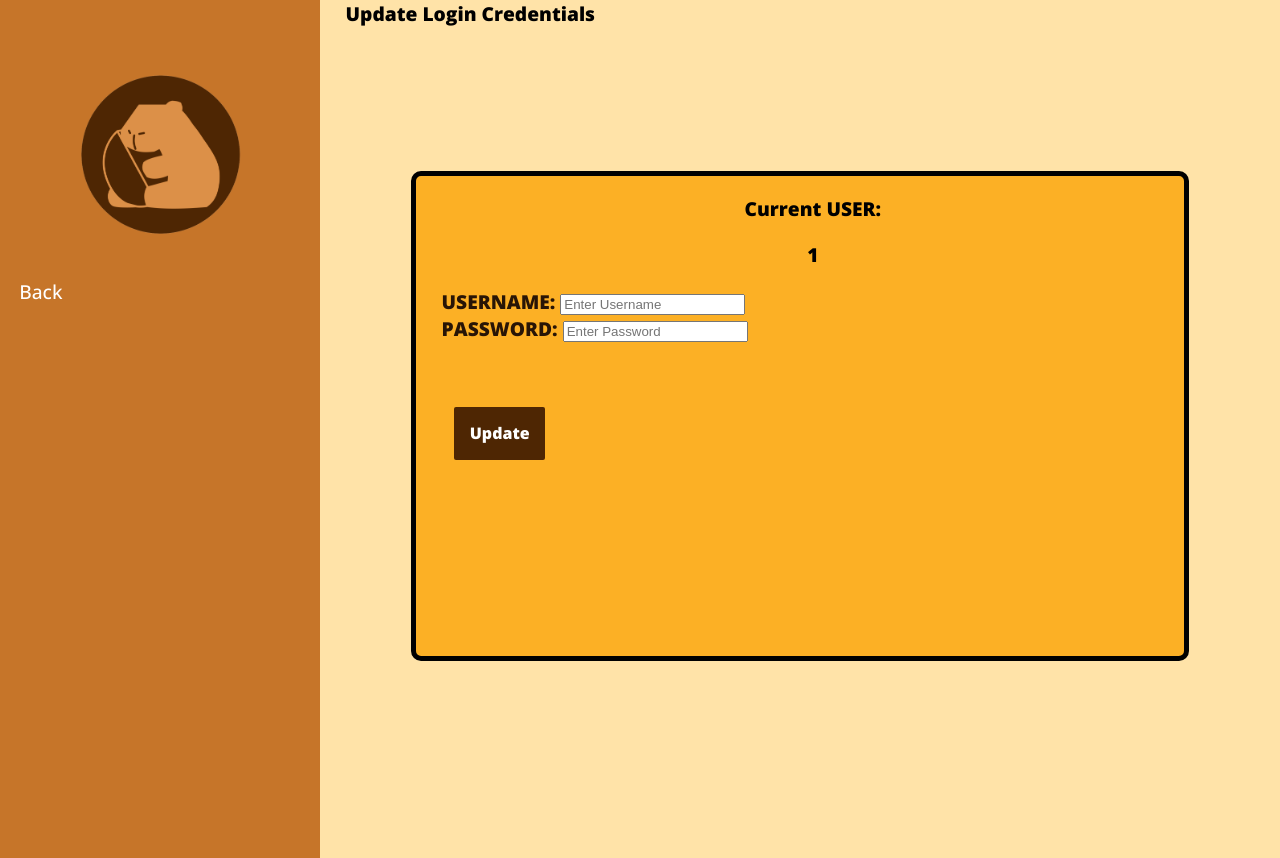
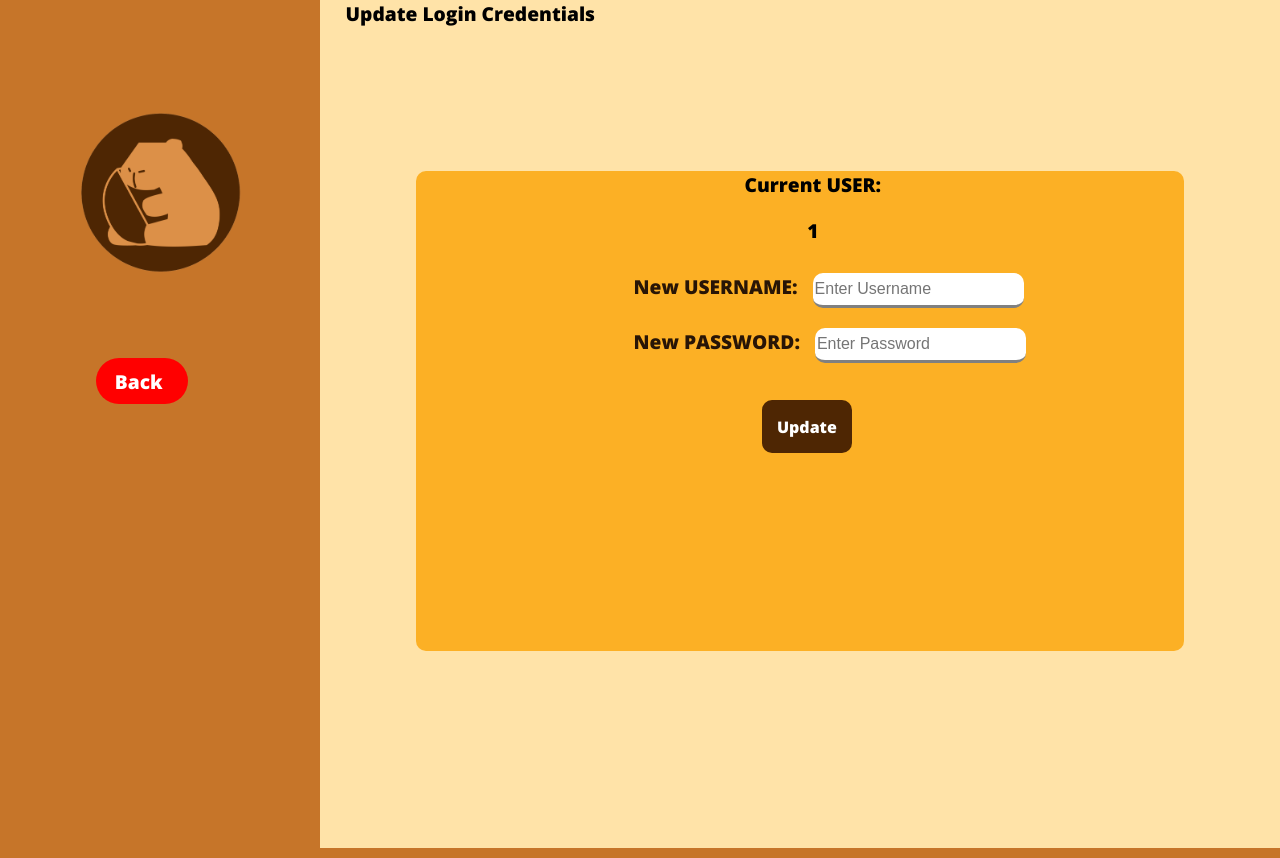
Before and after one commit to Chancelemagne22/Cafebaras, a React (Vite) app in the folder cafebaras/: page /settings in a window 1280 px wide. Built offline with nearby package versions, Linux system fonts and the light colour scheme; no server answers; sample sign-in values are in the browser's storage.

Commit message:
push lang ako

```diff
--- a/cafebaras/src/App.jsx
+++ b/cafebaras/src/App.jsx
@@ -23,7 +23,7 @@ function App() {
                     <Route path="/order" element={<OrderManagement/>}/>
                     <Route path='/inventory' element = {<Inventory/>}/>
                     <Route path="/report" element={<ReportAnalysis/>}/>
-                    <Route path="/:id" element={<Settings/>}/>
+                    <Route path="/settings" element={<Settings/>}/>
                     <Route path="*" element={<NotFound />} />
                 </Routes>
             </Router>
--- a/cafebaras/src/designs/Settings.css
+++ b/cafebaras/src/designs/Settings.css
@@ -4,22 +4,20 @@
     display: grid;
     grid-template-columns: 2fr 6fr;
     font-family: "Open Sans", serif;
-    font-size: 1.2em;
-    font-weight: 800;
+
 }
 
 .settingsSideBar {
     padding-top: 3em;
     display: grid;
-    grid-template-rows: 1fr 1fr 1fr 1fr;
-    grid-template-columns: 1fr;
+    grid-template-rows: 2fr 1fr 3fr;
+
     place-self: center;
-    gap: 1em;
     color: white;
     height: 100vh;
-    width: 25vw;
     font-weight: 500;
     font-size: 1em;
+    align-items: center;
 }
 
 .logo{
@@ -31,7 +29,12 @@
     font-family: "Open Sans", serif;
     padding: .5em 1em ;
     border-radius: 1.5em;
-    width: 20%;
+    width: 30%;
+    font-size: 1.2em;
+    font-weight: 800;
+    background-color: red;
+    margin-left: 2vw;
+
 }
 
 .back:hover{
@@ -42,6 +45,8 @@
     background-color: #FFE3A8;
     font-family: "Open Sans", serif;
     text-indent: 2vw;
+    font-size: 1.2em;
+    font-weight: 800;
 }
 
 .newLoginContainer{
@@ -52,25 +57,34 @@
 
     justify-self: center;
     margin-top: 18vh;
-    border: solid 5px #000;
+
 }
 
 .name{
     color: #281506;
-    place-self: center;
+    margin-left: 15vw;
+}
+
+.form-control{
+    height: 30px;
+    margin: 10px;
+    font-size: medium;
+    border-radius: 10px;
+    border: none;
+    border-bottom: solid gray;
 }
 
 .update_btn{
     background-color: #4E2603;
     border: 0;
-    border-radius: 2px;
+    border-radius: 10px;
     font-size: medium;
     font-family: "Open Sans", serif;
     font-weight: 800;
     color: white;
     place-self: center;
     padding: 2%;
-    margin: 5%;
+    margin-left: 27vw;
 }
 
 .update_btn:hover{
--- a/cafebaras/src/frontend/Dashboard.jsx
+++ b/cafebaras/src/frontend/Dashboard.jsx
@@ -39,7 +39,7 @@ function Dashboard() {
                 </div>
                 <div className="submods">
                     <div className="about">ABOUT</div>
-                    <div className="settings" onClick={() => navigate('/:id')}>SETTINGS</div>
+                    <div className="settings" onClick={() => navigate('/settings')}>SETTINGS</div>
                     <div onClick={(e) => handleLogout()} className="logout">LOGOUT</div>
                 </div>
             </div>
--- a/cafebaras/src/frontend/Set.jsx
+++ b/cafebaras/src/frontend/Set.jsx
@@ -1,11 +1,11 @@
 import React, {useEffect, useState}from 'react'
 import '../designs/Settings.css'
-// import axios from 'axios';
+import axios from 'axios';
 import CafeLogo from './assets/CafeLogo.png'
 import { useNavigate } from 'react-router-dom';
 import { useParams } from 'react-router-dom'
 // import supabase from './settings';
-// import { DataTable } from 'primereact/datatable';
+// import Settings from './Set.jsx';
 
 function Settings() {
 
@@ -27,13 +27,45 @@ function Settings() {
     username: '',
     password: ''
   })
+  // const [username, setUserName] = useState('')
+  // const [password, setPassword] = useState('')
 
+  useEffect(() => {
+
+  //   const fetchUsers = async () => {
+  //     const {data, error} = supabase
+  //     .from('users')
+  //     .select()
+  //     .eq('id', id)
+  //     .single()
+
+  //     if (error) {
+  //       navigate('/', {replace: true})
+  //     }
+  //     if (data) {
+  //       setUserName(data.username)
+  //       setPassword(data.password)
+  //       console.log(data)
+  //     }
+  //   }
+
+  //   fetchUsers()
+    axios.get('http://localhost:3001/api/settings' + id)
+    .then(res => {
+      setValues({...values, username: res.data.username, password: res.data.password})
+    })
+    .catch(err => console.log(err))
+  },[])
 
   const navigate = useNavigate()
 
   const handleSubmit = (e) => {
     e.preventDefault();
-
+    axios.post('http://localhost:3001/api/settings' + id, values)
+    .then(res => {
+      navigate('/');
+    })
+    .catch(err => console.log(err))
   }
 
 
@@ -53,30 +85,35 @@ function Settings() {
             <div>
               <p>Current USER: </p>
               <p>{userID}</p>
-              {/* <p>{userName}</p> */}
             </div>
             <form onSubmit={handleSubmit}>
               <div>
-                <label className='name' htmlFor='username'>USERNAME: </label>
+                <label className='name' htmlFor='username'>New USERNAME: </label>
                 <input type="text"
                   name = 'username'
                   className='form-control'
-                  placeholder='Enter Username'
+                  placeholder='Enter Username' // dapat nakalagay yung lumang username
+                  // value={username}
                   value={values.username}
                   autoComplete="off"
 
-                  onChange={e => setValues({...values, username: e.target.value})}/>
+                  // onChange={e => setUserName(e.target.value)}
+                  onChange={e => setValues({...values, username: e.target.value})}
+                  />
               </div>
               <div>
-                <label className='name' htmlFor='password'>PASSWORD: </label>
+                <label className='name' htmlFor='password'>New PASSWORD: </label>
                 <input type="text"
                   name = 'password'
                   className='form-control'
-                  placeholder='Enter Password'
+                  placeholder='Enter Password' // dapat nakalagay ang lumang password
+                  // value={password}
                   value={values.password}
                   autoComplete="off"
 
-                  onChange={e => setValues({...values, password: e.target.value})}/>
+                  // onChange={e => setPassword(e.target.value)}
+                  onChange={e => setValues({...values, password: e.target.value})}
+                  />
               </div><br />
               <button className='update_btn'>Update</button>
             </form>
--- a/cafebaras/src/frontend/settings.js
+++ b/cafebaras/src/frontend/settings.js
@@ -1,4 +1,4 @@
-export { Settings } from './Set'
+export { Settings } from './Set.jsx'
 
 import { createClient } from '@supabase/supabase-js';
 
```
Also changed, not shown: cafebaras/src/backend/auth.js (+18 -0 lines).
